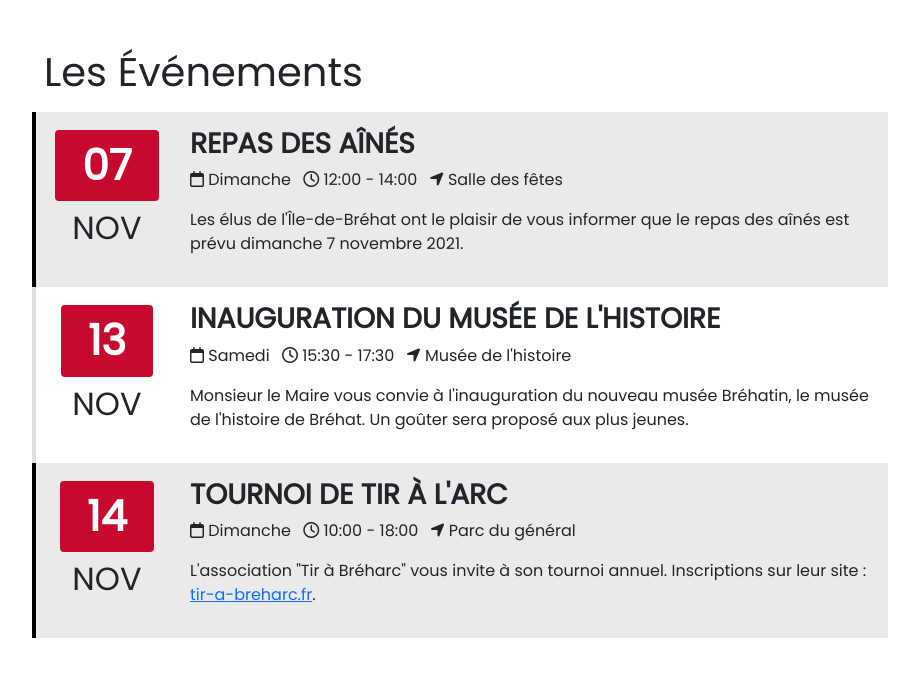
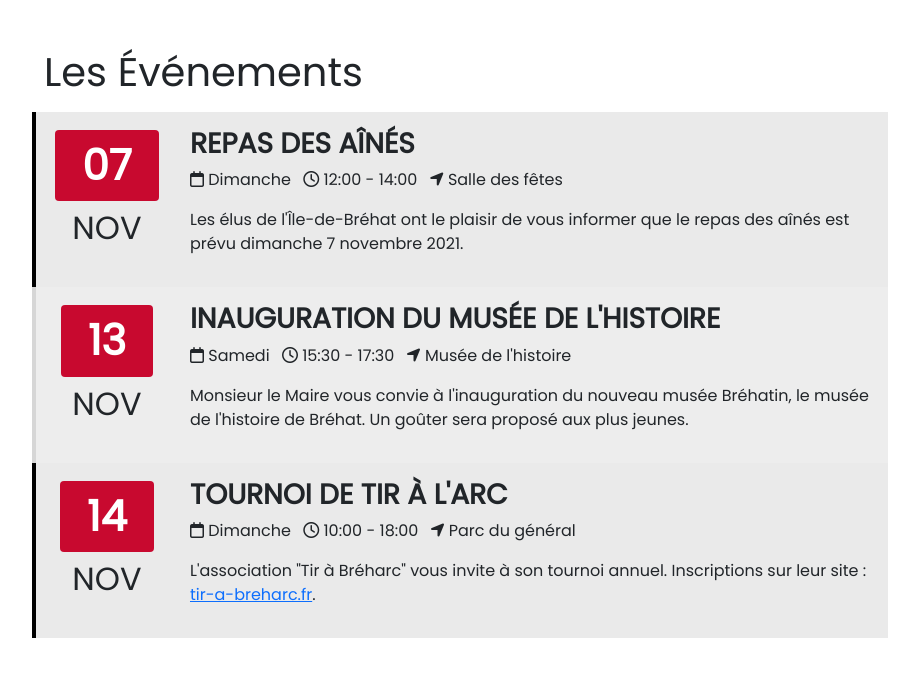
Before and after one commit to yusa-ai/brehat, a PHP site: page / in a window 1280 px wide. Shown: the part 1532-2218 px from the top of the page, without its empty margins (180-1099 px from the left). Run offline with PHP 8.4, Linux system fonts and the light colour scheme; some libraries are stand-ins or nearby versions.

Commit message:
Corrige événements

```diff
--- a/css/style.css
+++ b/css/style.css
@@ -106,7 +106,7 @@ body {
 }
 
 #evenements {
-    background-color: rgba(255, 255, 255, 0.89);
+    background-color: rgb(255, 255, 255);
 }
 
 .row-striped:nth-of-type(odd) {
@@ -115,7 +115,7 @@ body {
 }
 
 .row-striped:nth-of-type(even) {
-    background-color: #ffffff;
+    background-color: rgba(0, 0, 0, 0.07);
     border-left: 4px rgba(198, 197, 197, 0.57) solid;
 }
 
--- a/index.htm
+++ b/index.htm
@@ -198,7 +198,7 @@
 </div>
 
 <!--Événements-->
-<div class="container-fluid g-padding" id="evenements" style="height: 600px;">
+<div class="container-fluid g-padding" id="evenements">
     <div class="container pb-5 pt-5 px-0">
         <p class="display-6 text-dark">Les Événements</p>
         <div class="row row-striped">
```
